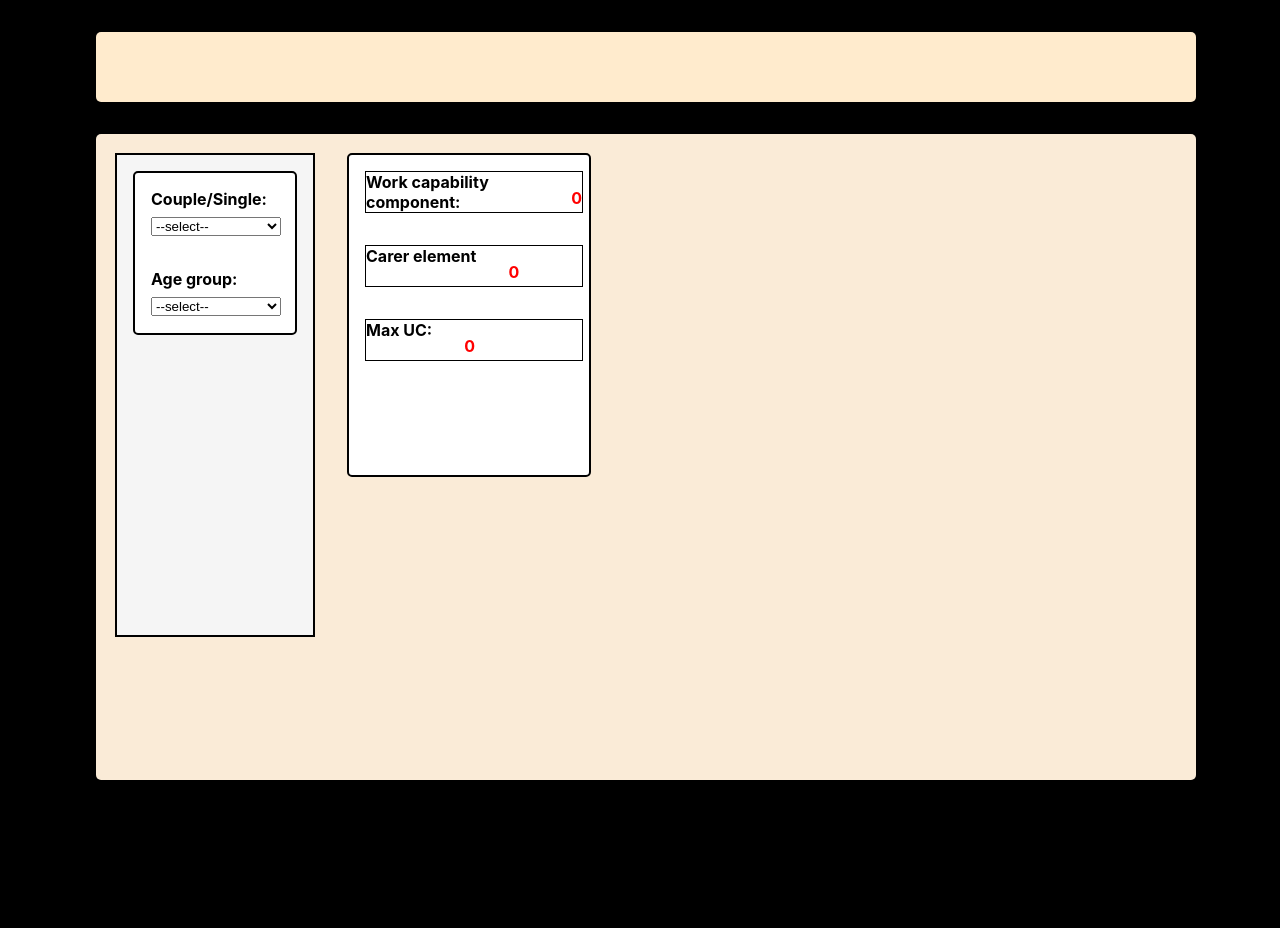
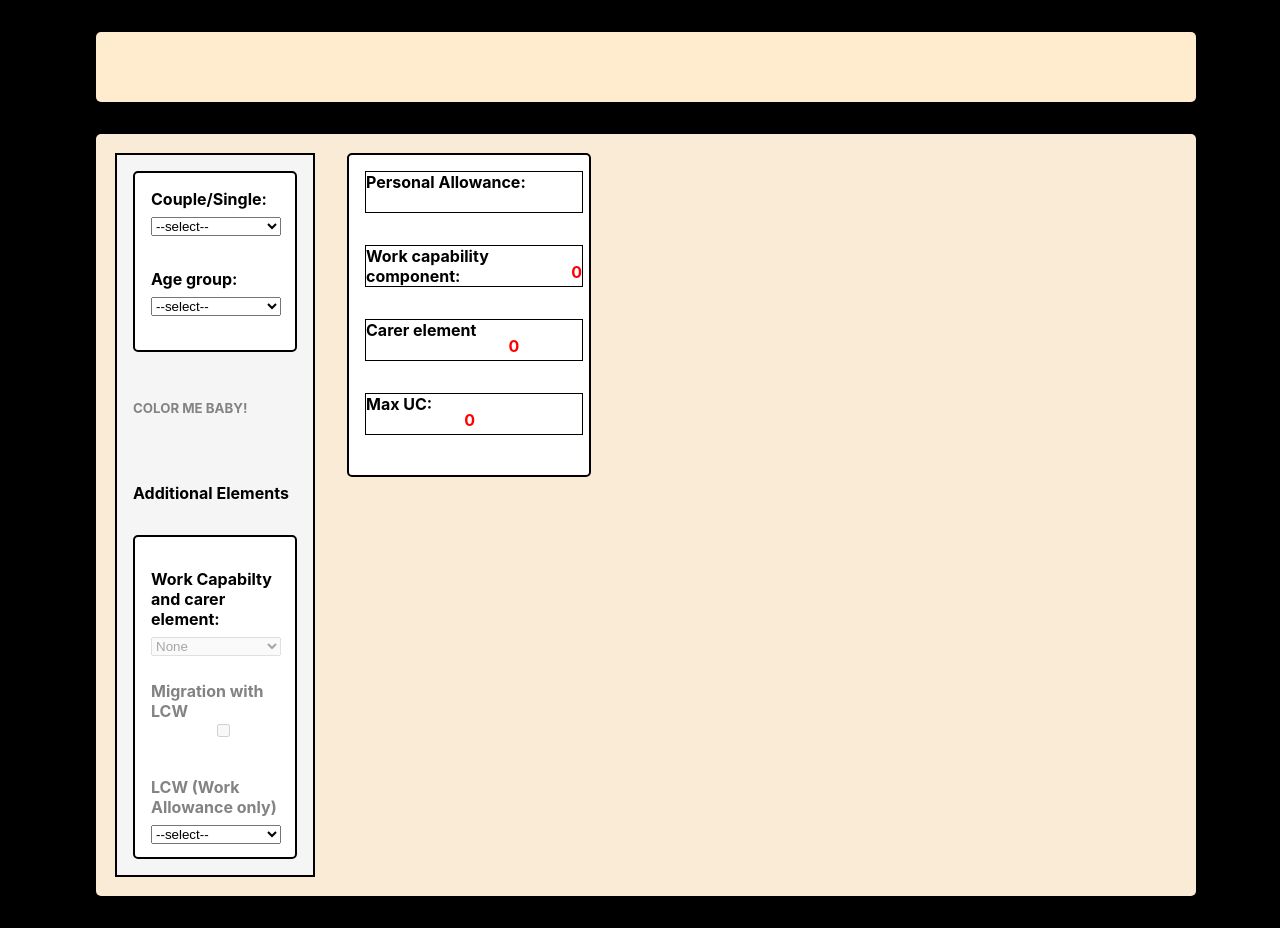
Before and after one commit to dnlstronge/benefitscalc2, a React (Create React App) app: page / in a window 1280 px wide. Before the commit the page ends 812 px from the top, so only its background shows below. Built offline with nearby package versions, Linux system fonts and the light colour scheme.

Commit message:
[x] - added dynamic styling and conditional disable

```diff
--- a/src/App.module.css
+++ b/src/App.module.css
@@ -12,7 +12,7 @@
   display: flex;
   background-color: antiquewhite;
   margin: 2rem 2rem 2rem 4rem;
-  height: 40rem;
+  height: 90%;
   width: 90%;
   border-radius: 5px;
   box-shadow: inset;
--- a/src/components/UC2/Main.module.css
+++ b/src/components/UC2/Main.module.css
@@ -11,5 +11,5 @@
     background: whitesmoke;
     border: 2px solid black;
     width: auto;
-    height: 30rem;
+    height: 45rem;
 }
--- a/src/components/UC2/PA/PA.module.css
+++ b/src/components/UC2/PA/PA.module.css
@@ -3,7 +3,7 @@
     flex-direction: column;
     background: white;
     width: 10rem;
-    height: auto;
+    height: 15rem;
     margin: 1rem 1rem 1rem 1rem;
     border: 2px solid black;
     border-radius: 5px;
--- a/src/components/UC2/Totals/Totals.js
+++ b/src/components/UC2/Totals/Totals.js
@@ -69,11 +69,11 @@ const Totals = ({
 
     return (
         <div className={classes.container}>
-            {PA !== null &&
+
             <label className={classes.label_amount} htmlFor="amount">
                 Personal Allowance:
                 <p className={classes.label_p} id="amount"> {PA}</p>
-            </label>}
+            </label>
 
             <label className={classes.label_amount} htmlFor="amount">Work capability component:
                 <p className={classes.label_p} id="amount">{propState.WCA}</p>
--- a/src/components/UC2/WCA/WCA.js
+++ b/src/components/UC2/WCA/WCA.js
@@ -1,4 +1,4 @@
-import React from "react";
+import React, { useState } from "react";
 import UCElements from "../UCElements/UCElements";
 import classes from "./WCA.module.css"
 
@@ -6,6 +6,10 @@ const UC_elements = UCElements
 
 const WCA = ({propState, setPropState }) => {
 
+    //LOCAL_STATE:
+    const [clickLCW, setClickLCW] = useState(false)
+
+    //Handles SINGLE
 
     const handleElements = (e) => {
         if(e.target.value === "NONE" ) {
@@ -24,46 +28,87 @@ const WCA = ({propState, setPropState }) => {
             return setPropState( {type: "CARER", WCA: 0, CE: UC_elements.carer })
          }
     }
+    // Handles Couple
+        const handleClick = (e) => {
+            clickLCW ? setClickLCW(false) : setClickLCW(true)
+        }
+        const handleLCW_A = (e) => {
+
+        }
+
+    // handle CSS:
+
+        const label_dynamic = propState.COUPLE === "RS_COUPLE" ? classes.dropdown_label : classes.dropdown_label_grey
 
 
 
     return (
         <React.Fragment>
-            {propState.COUPLE === "RS_SINGLE" &&
+            <h5 className={label_dynamic}>COLOR ME BABY!</h5>
+            <h4 className={classes.heading}>Additional Elements</h4>
+
             <div className={classes.container}>
-                <h4 className={classes.heading}>Additional Elements</h4>
-                <label className={classes.dropdown_label} htmlFor="select_WCA">Work Capabilty and carer element:
-                    {propState.COUPLE === "RS_SINGLE" &&
-                    <select className={classes.dropdown_select} onChange={handleElements}>
 
-                     {propState.AGE !== 0 &&
-                     <option value="NONE">None</option>}
-                    {propState.AGE !== 0 &&
-                     <option value="LCW_NONE">Limited Capabilty (status only)</option>}
-                    {propState.AGE !== 0 &&
-                     <option value="LCW">Limited Capabilty (in payment)</option>}
-                    {propState.AGE !== 0 &&
-                     <option value="LCWRA">LCW and Work Related Activity</option>}
-                    {propState.AGE !== 0 &&
-                     <option value="CARER">Carer Element</option>}
-                    </select>}
-
-                </label>
-                </div>}
-
-                {propState.COUPLE === "RS_COUPLE" &&
-                <div className="container">
-                    <h4 className={classes.heading}>Additional Elements</h4>
-                    <label className={classes.dropdown_label}>Migration with LCW
-                        <input className={classes.checkbox}type="checkbox"/>
-                    </label>
+                <div className={classes.sub_container}>
 
                     <label className={classes.dropdown_label} htmlFor="select_WCA">Work Capabilty and carer element:
-                        {propState.COUPLE === "RS_COUPLE" &&
-                        <select className={classes.dropdown_select} onChange={handleElements}>
-                        </select>}
+
+                        <select className={classes.dropdown_select}
+                                disabled={propState.COUPLE !== "RS_SINGLE"}
+                                onChange={handleElements}>
+
+                            <option value="NONE">None</option>
+
+                            <option value="LCW_NONE">Limited Capabilty (status only)</option>
+
+                            <option value="LCW">Limited Capabilty (in payment)</option>
+
+                            <option value="LCWRA">LCW and Work Related Activity</option>
+
+                        <option value="CARER">Carer Element</option>
+                        </select>
+
                     </label>
-                </div>}
+                    </div>
+
+
+
+
+                    <div className={classes.sub_container}>
+                        <label className={label_dynamic}>Migration with LCW
+                            <input
+                                onClick={handleClick}
+                                value={true}
+                                className={classes.checkbox}
+                                disabled={propState.COUPLE !== "RS_COUPLE"}
+                                type="checkbox"/>
+                        </label>
+                        {clickLCW &&
+                        <label className={label_dynamic}
+                                style= {{color: propState.COUPLE !== "RS_COUPLE" && "grey" }}
+                                htmlFor="select_WCA">Limited capabilty for work (paid)
+                            <select
+                                className={classes.dropdown_select}
+                                style= {{color: propState.COUPLE !== "RS_COUPLE" && "grey" }}
+                                onChange={handleLCW_A}>
+                                <option>--select--</option>
+                                <option>Claimant</option>
+                                <option>Partner</option>
+                                <option>Both</option>
+                            </select>
+                        </label>}
+                         {!clickLCW &&
+                        <label className={label_dynamic} htmlFor="select_WCA">LCW (Work Allowance only)
+                            <select className={classes.dropdown_select} onChange={handleLCW_A}>
+                                <option>--select--</option>
+                                <option>Claimant</option>
+                                <option>Partner</option>
+                                <option>Both</option>
+                            </select>
+                        </label>}
+
+                        </div>
+                </div>
 
         </React.Fragment>
     )
--- a/src/components/UC2/WCA/WCA.module.css
+++ b/src/components/UC2/WCA/WCA.module.css
@@ -1,9 +1,12 @@
+
+
+
 .container {
     display: flex;
     flex-direction: column;
     background: white;
     width: 10rem;
-    height: 15rem;
+    height: 25rem;
     margin: 1rem 1rem 1rem 1rem;
     border: 2px solid black;
     border-radius: 5px;
@@ -13,12 +16,24 @@
     margin: 1rem 1rem 1rem 1rem;
 }
 .dropdown_label {
+    color: black;
     font-weight: bold;
     display: flex;
     flex-direction: column;
     height: 3rem;
     width: 90%;
     padding: 1rem 1rem 1rem 1rem;
+    margin: 1rem 0rem 1rem 0rem;
+}
+.dropdown_label_grey {
+    color: rgb(132, 130, 130);
+    font-weight: bold;
+    display: flex;
+    flex-direction: column;
+    height: 3rem;
+    width: 90%;
+    padding: 1rem 1rem 1rem 1rem;
+    margin: 1rem 0rem 1rem 0rem;
 }
 
 .dropdown_select {
@@ -29,3 +44,13 @@
     margin: 0.5rem 0.5rem 0.5rem 0rem;
 
 }
+
+.dropdown_select_grey {
+    color: grey;
+    display: flex;
+    flex-direction: column;
+    height: 2rem;
+    width: 90%;
+    margin: 0.5rem 0.5rem 0.5rem 0rem;
+
+}
```
